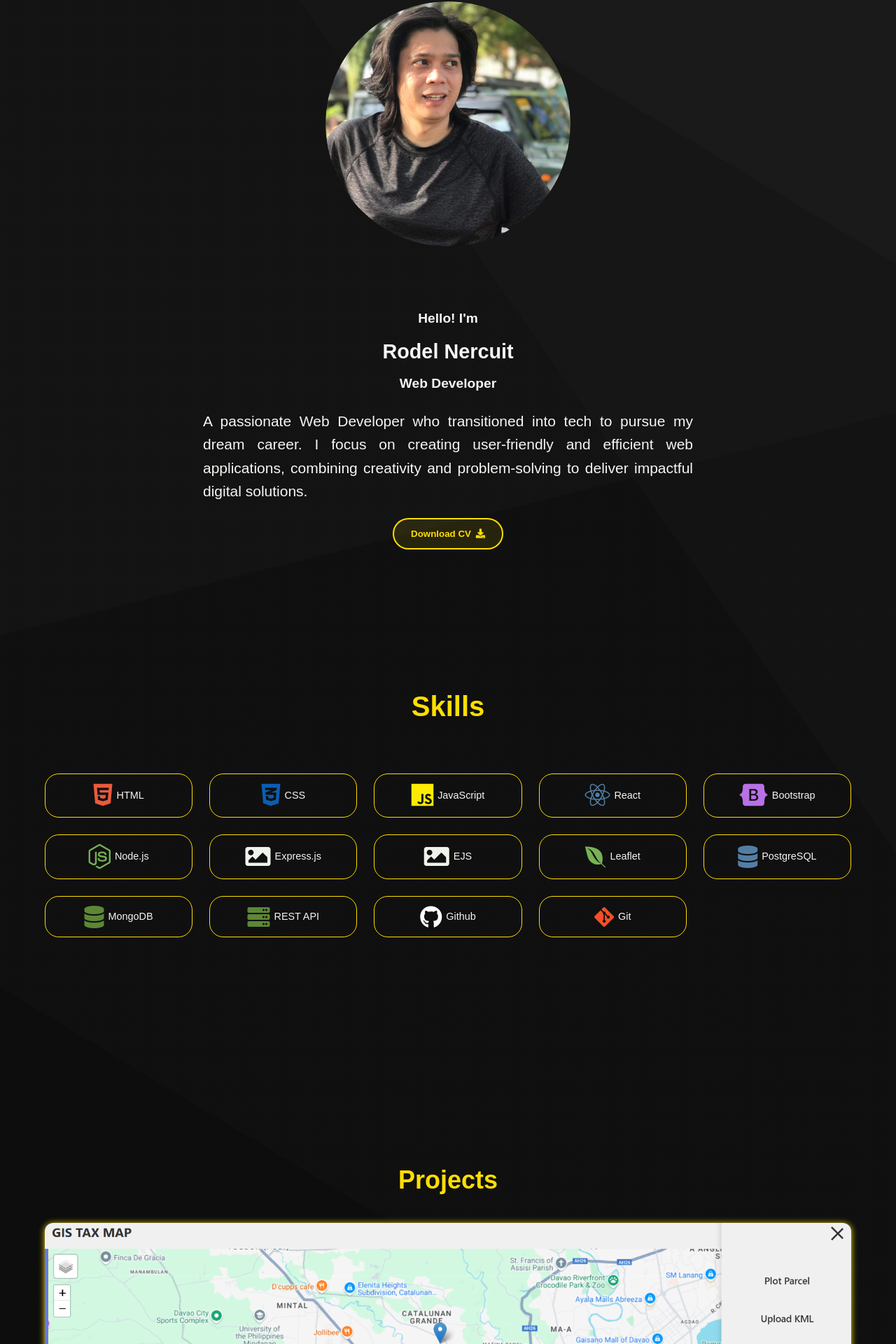
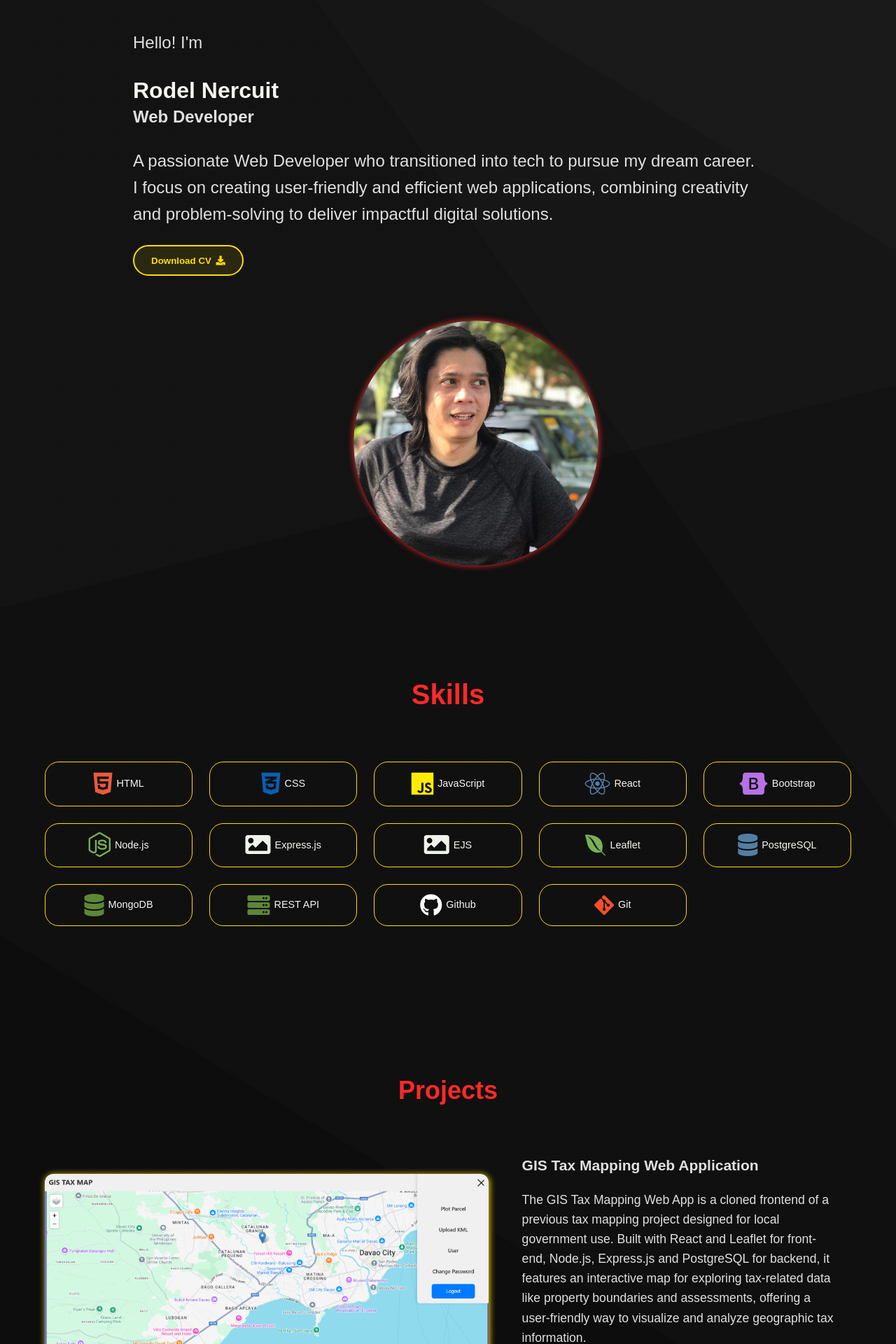
Before and after one commit to rodelgn/rn_portfolio, a React (Vite) app: page / in a window 1280 px wide. Shown: the part 252-2172 px from the top of the page at 70% size. Built offline with nearby package versions, Linux system fonts and the light colour scheme; a web font is replaced by a local one.

Commit message:
update styling path and folders

```diff
--- a/src/components/About.jsx
+++ b/src/components/About.jsx
@@ -1,5 +1,5 @@
-import React from "react";
 import './styles.css';
+import './styles/about.css';
 import rodel_img from '/src/assets/image/rodel_img.png';
 // import Rodel_CV from '/src/assets/file/Rodel-Nercuit-CV.pdf';
 import Rodel_resume from '/src/assets/file/Rodel-Nercuit-Resume.pdf';
@@ -17,13 +17,13 @@ function About() {
     return (
         <div className="aboutBody">
             <div className="note">
-                <h3>Hello! I'm</h3>
+                <p>Hello! I'm</p>
                 <h1>Rodel Nercuit</h1>
                 <h2>Web Developer</h2>
                 <p>
-                A passionate Web Developer who transitioned into tech to pursue my dream career.
-                I focus on creating user-friendly and efficient web applications,
-                combining creativity and problem-solving to deliver impactful digital solutions.
+                    A passionate Web Developer who transitioned into tech to pursue my dream career.
+                    I focus on creating user-friendly and efficient web applications,
+                    combining creativity and problem-solving to deliver impactful digital solutions.
                 </p>
 
                 <button onClick={downloadButton}>Download CV <i className="fa fa-download"></i></button>
--- a/src/components/Skills.jsx
+++ b/src/components/Skills.jsx
@@ -1,5 +1,6 @@
 import React, { useState, forwardRef } from 'react';
 import './styles.css';
+import './styles/skills.css';
 
 const Skills = forwardRef(( props, ref ) => {
     const [isVisible, setIsVisible] = useState(false);
--- a/src/components/styles.css
+++ b/src/components/styles.css
@@ -10,7 +10,7 @@ body {
     overflow-x: hidden;
     margin: 0;
     padding: 0;
-    box-sizing: border-box;
+    scroll-behavior: smooth;
 }
 
 .title {
@@ -18,7 +18,7 @@ body {
     text-align: center;
     margin: 0;
     padding: 1rem 0;
-    color: #FFDE00;
+    color: #FF2929;
 }
 
 /* Starting Styles for Navigation Bar */
@@ -99,7 +99,6 @@ body {
     transition: all 0.3s ease;
 }
 
-/* Change the burger icon to a cross when the menu is open */
 .burger .line.open {
     transform: rotate(390deg);
 }
@@ -116,172 +115,12 @@ body {
 
 /* Starting Style Banner */
 
-.aboutBody {
-    width: 90%;
-    margin: 4rem auto;
-    display: flex;
-    flex-wrap: wrap;
-    justify-content: center;
-    align-items: center;
-    gap: 2rem;
-    margin-top: 8rem;
-    margin-bottom: 8em;
-    animation: fadeIn 2s ease-in-out;
-}
 
-.note {
-    width: min(90%, 700px);
-    /* max-width: 700px; */
-    padding: 1rem;
-    border-radius: 7px;
-    animation: fadeInToRight 2s ease-in-out;
-  }
-  @keyframes fadeInToRight {
-    from {
-        opacity: 0;
-        transform: translateX(-20%);
-    }
-    to {
-        opacity: 1;
-        transform: translateX(0);
-    }
-}
 
-  .note h1 {
-    margin: 0.5rem 0;
-    font-size: 1.8rem;
-  }
+/* Skill Section */
 
-  .note h2 {
-    margin: 0.5rem 0;
-    font-size: 1.2rem;
-    font-weight: 600;
-  }
-
-  .note h3 {
-    margin: 0.5rem 0;
-    font-size: 1.2rem;
-    font-weight: 600;
-  }
-
-  .note p {
-    font-size: 1.2rem;
-    line-height: 1.6;
-    font-weight: lighter;
-    text-align: justify;
-  }
-
-  .note button {
-    align-items: center;
-    gap: 0.5rem;
-    padding: 0.8rem 1.5rem;
-    border-radius: 30px;
-    background: rgba(255, 222, 0, 0.1);
-    border: 2px solid #FFDE00;
-    color: #FFDE00;
-    transition: all 0.3s ease;
-    text-decoration: none;
-    font-weight: 700;
-  }
-  .note button i {
-    margin-left: 3px;
-  }
-
-  .note button:hover {
-    background: #FFDE00;
-    color: #1A1A1D;
-    transform: translateY(-2px);
-    box-shadow: 0 5px 15px rgba(255, 222, 0, 0.3);
-  }
-
-  .img-container {
-    width: min(90%, 350px);
-    height: auto;
-    aspect-ratio: 1/1;
-    position: relative;
-  }
-
-  .border-rotating {
-    width: 100%;
-    height: 100%;
-    border-radius: 50%;
-    display: flex;
-    align-items: center;
-    justify-content: center;
-    position: absolute;
-}
-
-  .me-img {
-    width: 100%;
-    height: auto;
-    border-radius: 50%;
-    /* transform: rotate(-75deg); */
-  }
-
-@keyframes fadeIn {
-     from {
-         opacity: 0;
-     }
-     to {
-         opacity: 1;
-     }
-}
-/* @keyframes rotateBorder {
-    0% {
-        transform: rotate(0deg);
-    }
-    100% {
-        transform: rotate(360deg);
-    }
-} */
-
-/* Starting Style for Skills */
-
-.skills-section {
-    width: 90%;
-    margin: 2rem auto;
-    scroll-margin-top: 100px;
-    opacity: 0;
-    transform: translateY(30px);
-    transition: opacity 0.8s ease-out, transform 0.8s ease-out;
-}
-
-.skills-section.fade-in {
-    opacity: 1;
-    transform: translateY(0);
-}
-
-.skills-section.fade-out {
-    opacity: 0;
-    transform: translateY(30px);
-}
-
-.skillSet {
-    display: grid;
-    grid-template-columns: repeat(auto-fit, minmax(200px, 1fr));
-    gap: 1.5rem;
-    margin-top: 3rem;
-    padding: 0;
-}
-.skillSet li {
-    font-size: clamp(0.9rem, 1.1vw, 1.2rem);
-    border: 1px solid #FFDE00;
-    border-radius: 20px;
-    padding: 0.8rem;
-    display: flex;
-    justify-content: center;
-    align-items: center;
-    transition: all 0.3s;
-}
-.skillSet li:hover {
-    background: #FFD700;
-    color: #1A1A1D;
-    transform: translateY(-2px);
-    box-shadow: 0 5px 15px rgba(255, 222, 0, 0.3);
-}
 
 /* Starting Project Style */
-
 .project-section {
     width: 90%;
     margin: 2rem auto;
@@ -644,19 +483,36 @@ body {
 /* Starting Media Query */
 
 @media (max-width: 2000px) {
-    .aboutBody {
-        width: 100%;
-        gap: 4rem;
-    }
-    .aboutBody p {
-        font-size: 21px;
-    }
 
     .skills-section {
         width: 90%;
-        margin: 2rem auto;
+        margin: 5rem auto;
         scroll-margin-top: 130px;
         margin-top: 10rem;
+    }
+
+    .project-section {
+        width: 90%;
+        margin-top: 5rem;
+        margin-bottom: 5rem;
+        scroll-margin-top: 100px;
+        text-align: center;
+        margin-top: 17rem;
+    }
+
+    .card1 img {
+        width: 25%;
+        height: 500px;
+        border-radius: 12px;
+        box-shadow: 1px 1px 10px #FFDE00;
+    }
+}
+
+@media (min-width: 1260px) {
+    .aboutBody {
+        width: 90%;
+        gap: 3rem;
+        height: auto;
     }
 
     .project-section {
@@ -664,30 +520,20 @@ body {
         margin: 2rem auto;
         scroll-margin-top: 100px;
         text-align: center;
-        margin-top: 17rem;
-    }
-
-    .card1 p {
-        font-size: 21px;
+        margin-top: 10rem;
     }
 
     .card1 img {
-        height: 500px;
-        border-radius: 12px;
-        box-shadow: 0 1px 10px #FFDE00;
+        width: 55%;
+        height: auto;
+    }
+
+    .card-content h1, p {
+        font-size: 21px;
     }
 }
 
-@media (max-width: 1400px) {
-    .aboutBody {
-        gap: 4rem;
-        flex-direction: column-reverse;
-        align-items: center;
-        text-align: center;
-    }
-}
-
-@media (max-width: 1200px) {
+@media (max-width: 1259px) {
     .burger {
         display: flex;
         z-index: 20;
@@ -734,10 +580,8 @@ body {
     }
 
     .aboutBody {
-        /* gap: 4rem; */
+        text-align: center;
         flex-direction: column-reverse;
-        /* align-items: center; */
-        text-align: center;
     }
     .note {
         padding: 1rem;
@@ -747,16 +591,20 @@ body {
     }
     .project-section {
         margin-bottom: 20rem;
-        width: 90%;
+        width: 80%;
     }
     .card1 {
         flex-direction: column;
         /* gap: 2rem; */
+        margin-top: -1rem;
     }
     .card1 img {
         width: 90%;
         height: auto;
         border-radius: 8px;
+    }
+    .card-content {
+        margin-top: -3rem;
     }
     .card-content, .btn-proj {
         text-align: center;
@@ -766,11 +614,15 @@ body {
     .skills-section {
         width: 90%;
         margin: 2rem auto;
-        border: 1px solid #FFDE00;
+        flex-wrap: wrap;
+    }
+
+    .footerContainer {
+        margin-top: 3rem;
     }
 }
 
-@media (max-width: 1059px) {
+@media (max-width: 1060px) {
     #Nav {
         display: none;
         flex-direction: column;
@@ -814,17 +666,30 @@ body {
     }
 
     .skills-section {
-        width: 100%;
+        width: 90%;
+        margin: 2rem auto;
+        flex-wrap: wrap;
     }
 
     .project-section {
         margin: 1rem auto;
         margin-bottom: 20rem;
+        width: 60%;
+        height: auto;
+        scroll-margin: 20px;
     }
     .card1 img {
         width: 100%;
         height: auto;
     }
+    .card-content {
+        margin-top: -1rem;
+    }
+
+    .card-content h1, p{
+        font-size: 1.5rem;
+    }
+
     .mediaContainer {
         margin-top: 1rem;
     }
--- /dev/null
+++ b/src/components/styles/about.css
@@ -0,0 +1,88 @@
+.aboutBody {
+    width: 100%;
+    margin: 4rem auto;
+    display: flex;
+    flex-wrap: wrap;
+    justify-content: center;
+    align-items: center;
+    margin-top: 8rem;
+    margin-bottom: 8em;
+    animation: fadeIn 2s ease-in-out;
+}
+
+.note {
+    width: min(90%, 900px);
+    padding: 1rem;
+    border-radius: 7px;
+    animation: fadeInToRight 2s ease-in-out;
+  }
+
+  @keyframes fadeInToRight {
+    from {
+        opacity: 0;
+        transform: translateX(-20%);
+    }
+    to {
+        opacity: 1;
+        transform: translateX(0);
+    }
+}
+
+.note h2 {
+    margin-top: -1.8rem;
+    color: #e0e0e0;
+}
+
+.note p {
+    color: #e0e0e0;
+    font-size: 24px;
+}
+
+.note button {
+    align-items: center;
+    gap: 0.5rem;
+    padding: 0.8rem 1.5rem;
+    border-radius: 30px;
+    background: rgba(255, 222, 0, 0.1);
+    border: 2px solid #FFDE00;
+    color: #FFDE00;
+    transition: all 0.3s ease;
+    text-decoration: none;
+    font-weight: 700;
+  }
+
+.note button i {
+    margin-left: 3px;
+  }
+
+.note button:hover {
+    background: #FFDE00;
+    color: #1A1A1D;
+    transform: translateY(-2px);
+    box-shadow: 0 5px 15px rgba(255, 222, 0, 0.3);
+  }
+
+.img-container {
+    width: min(90%, 350px);
+    height: auto;
+    aspect-ratio: 1/1;
+    position: relative;
+    margin-left: 5rem;
+  }
+
+.me-img {
+    width: 100%;
+    height: auto;
+    border-radius: 50%;
+    box-shadow: 0px 0px 10px #FF2929;
+    /* transform: rotate(-75deg); */
+  }
+
+@keyframes fadeIn {
+     from {
+         opacity: 0;
+     }
+     to {
+         opacity: 1;
+     }
+}
--- /dev/null
+++ b/src/components/styles/skills.css
@@ -0,0 +1,42 @@
+.skills-section {
+    width: 90%;
+    margin: 2rem auto;
+    scroll-margin-top: 100px;
+    opacity: 0;
+    transform: translateY(30px);
+    transition: opacity 0.8s ease-out, transform 0.8s ease-out;
+}
+
+.skills-section.fade-in {
+    opacity: 1;
+    transform: translateY(0);
+}
+
+.skills-section.fade-out {
+    opacity: 0;
+    transform: translateY(30px);
+}
+
+.skillSet {
+    display: grid;
+    grid-template-columns: repeat(auto-fit, minmax(200px, 1fr));
+    gap: 1.5rem;
+    margin-top: 3rem;
+    padding: 0;
+}
+.skillSet li {
+    font-size: clamp(0.9rem, 1.1vw, 1.2rem);
+    border: 1px solid #FFDE00;
+    border-radius: 20px;
+    padding: 0.8rem;
+    display: flex;
+    justify-content: center;
+    align-items: center;
+    transition: all 0.3s;
+}
+.skillSet li:hover {
+    background: #FFD700;
+    color: #1A1A1D;
+    transform: translateY(-2px);
+    box-shadow: 0 5px 15px rgba(255, 222, 0, 0.3);
+}
```
